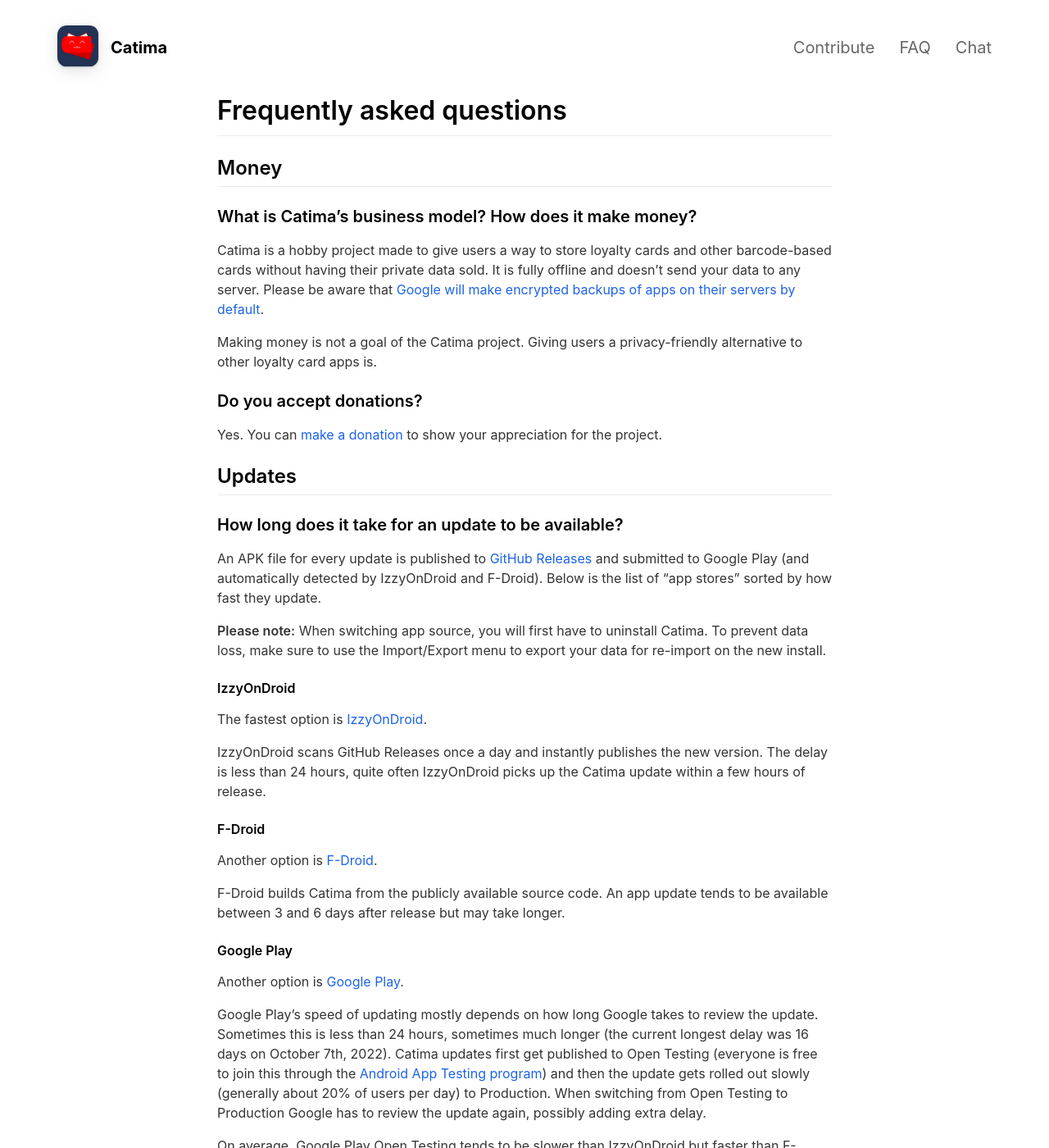
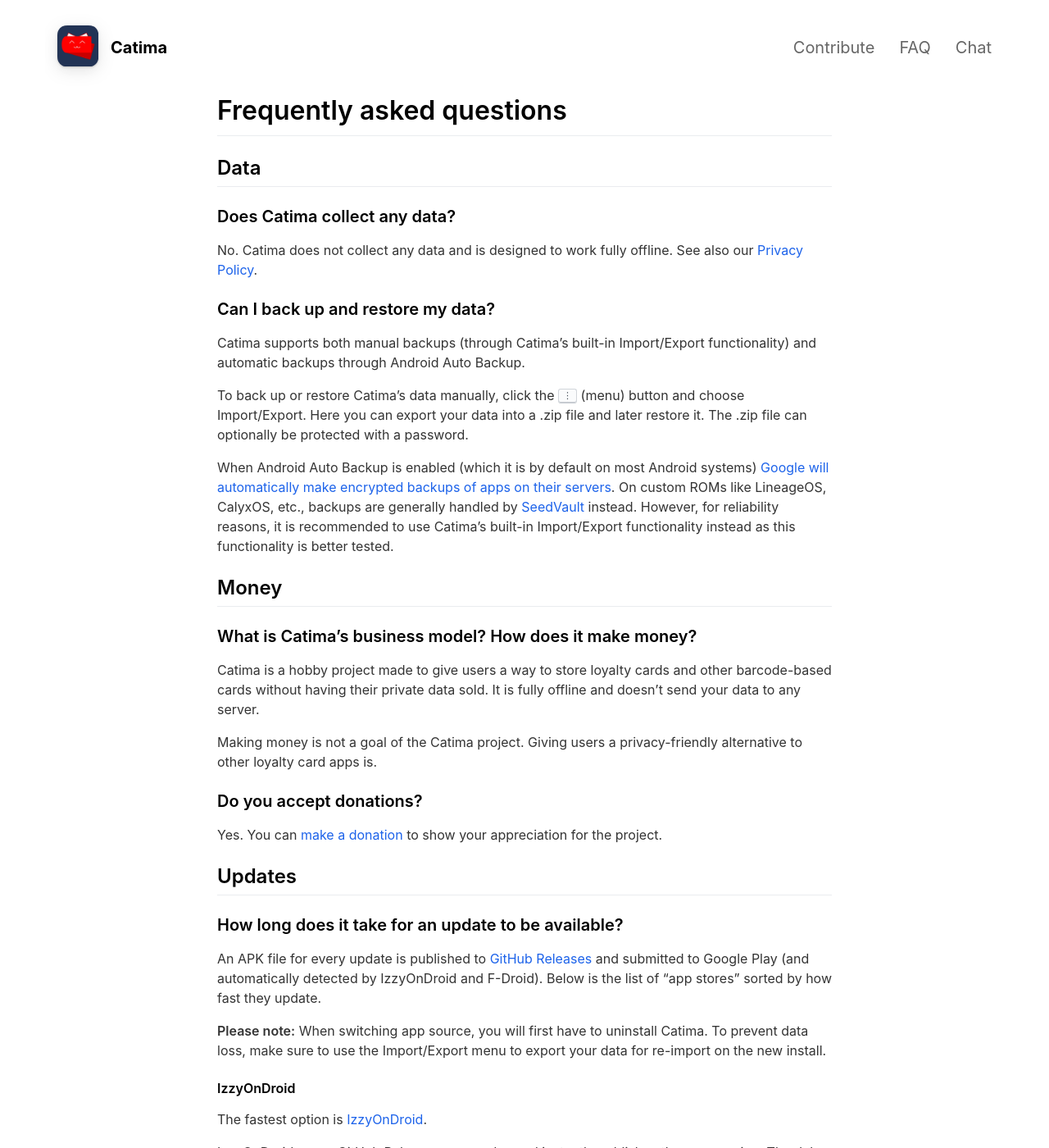
Before and after one commit to CatimaLoyalty/Website, a Jekyll site: the page built from _pages/faq.md, in a window 1280 px wide and 1400 px high. Shown: the whole window at 82% size. Built offline with Jekyll 4.4.1, drawn with Linux system fonts in a browser that asks for light colours; nearby versions of some CDN libraries.

Commit message:
More detailed data backup explanation (#41)

```diff
--- a/_pages/faq.md
+++ b/_pages/faq.md
@@ -7,11 +7,25 @@
 
 # Frequently asked questions
 
+## Data
+
+### Does Catima collect any data?
+
+No. Catima does not collect any data and is designed to work fully offline. See also our [Privacy Policy](/privacy-policy).
+
+### Can I back up and restore my data?
+
+Catima supports both manual backups (through Catima's built-in Import/Export functionality) and automatic backups through Android Auto Backup.
+
+To back up or restore Catima's data manually, click the <kbd>⋮</kbd> (menu) button and choose Import/Export. Here you can export your data into a .zip file and later restore it. The .zip file can optionally be protected with a password.
+
+When Android Auto Backup is enabled (which it is by default on most Android systems) [Google will automatically make encrypted backups of apps on their servers](https://support.google.com/android/answer/2819582). On custom ROMs like LineageOS, CalyxOS, etc., backups are generally handled by [SeedVault](https://calyxinstitute.org/projects/seedvault-encrypted-backup-for-android) instead. However, for reliability reasons, it is recommended to use Catima's built-in Import/Export functionality instead as this functionality is better tested.
+
 ## Money
 
 ### What is Catima's business model? How does it make money?
 
-Catima is a hobby project made to give users a way to store loyalty cards and other barcode-based cards without having their private data sold. It is fully offline and doesn't send your data to any server. Please be aware that [Google will make encrypted backups of apps on their servers by default](https://support.google.com/android/answer/2819582).
+Catima is a hobby project made to give users a way to store loyalty cards and other barcode-based cards without having their private data sold. It is fully offline and doesn't send your data to any server.
 
 Making money is not a goal of the Catima project. Giving users a privacy-friendly alternative to other loyalty card apps is.
 
```
